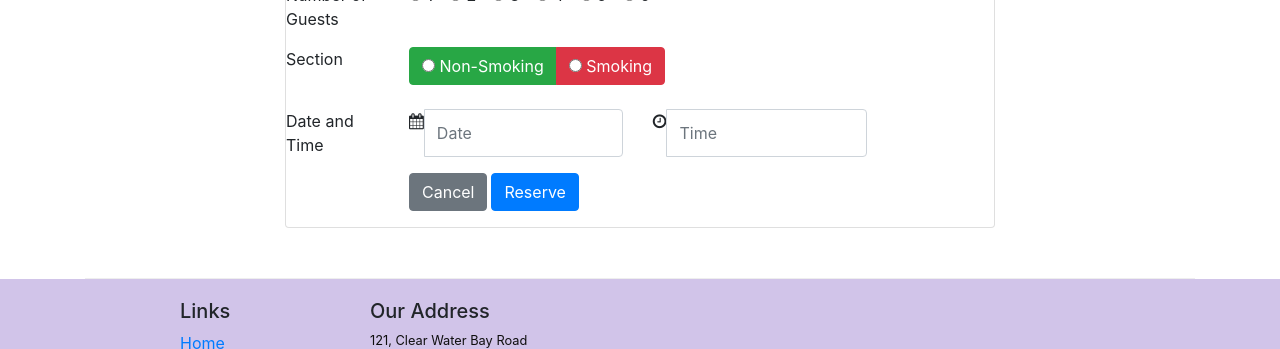
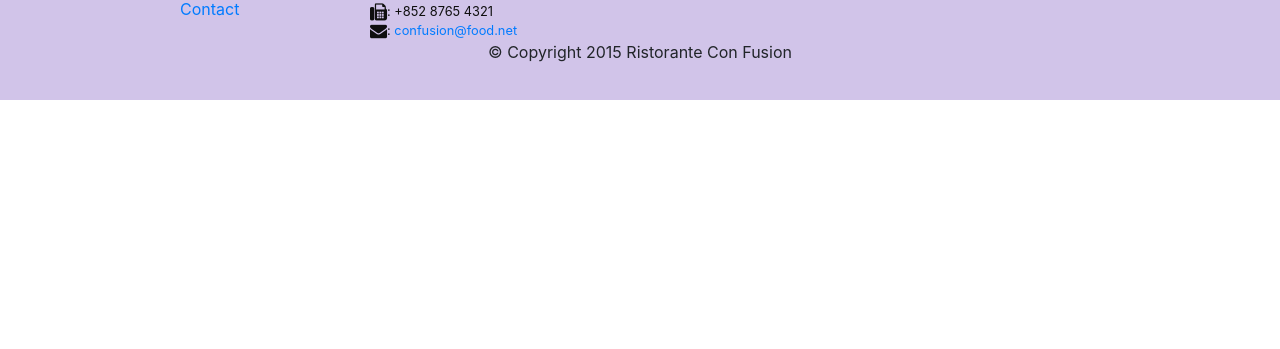
Before and after one commit to AliOgretmen/Full-Stack, a website: page conFusion/index.html in a window 1280 px wide. Shown: the part 2062-2411 px from the top of the page. After the commit the page ends 2162 px from the top, so only its background shows below. Drawn offline with nearby package versions, Linux system fonts and the light colour scheme.

Commit message:
Bootstrap JQuery

```diff
--- a/conFusion/css/style.css
+++ b/conFusion/css/style.css
@@ -53,3 +53,9 @@ body{
     left: 0;
     min-height: 300px;
 }
+
+#carouselButtons {
+    right:0px;
+    position: absolute;
+    bottom: 0px;
+}
--- a/conFusion/index.html
+++ b/conFusion/index.html
@@ -87,8 +87,7 @@
         </div>
     </div>
 
-    </div>
-    </div>
+
 
     <header class="jumbotron">
         <div class="container">
@@ -150,7 +149,7 @@
                         <div class="col-4">
                             <div class="btn-group" data-toggle="buttons">
 
-                                <label class="btn btn-success">
+                                <label class="btn btn-success active">
                                     <input type="radio" name="options" id="option2" autocomplete="off"> Non-Smoking
                                 </label>
                                 <label class="btn btn-danger">
@@ -246,6 +245,14 @@
                     <a class="carousel-control-next" href="#mycarousel" role="button" data-slide="next">
                         <span class="carousel-control-next-icon"></span>
                     </a>
+                    <div class="btn-group" id="carouselButtons">
+                        <button class="btn btn-danger btn-sm" id="carousel-pause">
+                            <span class="fa fa-pause"></span>
+                        </button>
+                        <button class="btn btn-danger btn-sm" id="carousel-play">
+                            <span class="fa fa-play"></span>
+                        </button>
+                    </div>
                 </div>
             </div>
         </div>
@@ -308,86 +315,6 @@
                     </div>
                 </div>
             </div>
-        </div>
-        <div class="row row-content align-items-center">
-            <div class="col-sm-8 container">
-                <div class="card">
-                    <h3 class="card-header" id="reserveform">Reserve a Table</h3>
-                    <div class="card-block">
-                        <div class="row form-group">
-                            <div class="col-sm-2 pr-3">
-                                Number of Guests
-                            </div>
-                            <div class="col-sm-10 d-flex">
-                                <div class="pr-3">
-                                    <input type="radio" name="table"> 1
-                                </div>
-                                <div class="pr-3">
-                                    <input type="radio" name="table"> 2
-                                </div>
-                                <div class="pr-3">
-                                    <input type="radio" name="table"> 3
-                                </div>
-                                <div class="pr-3">
-                                    <input type="radio" name="table"> 4
-                                </div>
-                                <div class="pr-3">
-                                    <input type="radio" name="table"> 5
-                                </div>
-                                <div class="pr-3">
-                                    <input type="radio" name="table"> 6
-                                </div>
-                            </div>
-                        </div>
-                        <div class="row form-group">
-                            <div class="col-2 pr-0">
-                                Section
-                            </div>
-                            <div class="col-4">
-                                <div class="btn-group" data-toggle="buttons">
-
-                                    <label class="btn btn-success">
-                                        <input type="radio" name="options" id="option2" autocomplete="off"> Non-Smoking
-                                    </label>
-                                    <label class="btn btn-danger">
-                                        <input type="radio" name="options" id="option3" autocomplete="off"> Smoking
-                                    </label>
-                                </div>
-                            </div>
-                        </div>
-
-                        <div class="row form-group">
-                            <div class="col-2 pr-0">
-                                Date and Time
-                            </div>
-                            <div class="col-10 row">
-                                <div class="input-group col-sm-5">
-                                    <div class="input-group-addon">
-                                        <i class="fa fa-calendar"></i>
-                                    </div>
-                                    <input type="text" class="form-control" placeholder="Date">
-                                </div>
-                                <div class="input-group col-sm-5">
-                                    <div class="input-group-addon">
-                                        <i class="fa fa-clock-o" aria-hidden="true"></i>
-                                    </div>
-                                    <input type="text" class="form-control" placeholder="Time">
-                                </div>
-                            </div>
-                        </div>
-                        <div class="row form-group">
-                            <div class="col-2 pr-0">
-                            </div>
-                            <div class="col-6">
-                                <button class="btn btn-secondary float-left mr-1">Cancel</button>
-                                <button class="btn btn-primary float-left">Reserve</button>
-                            </div>
-                        </div>
-
-                    </div>
-                </div>
-            </div>
-
         </div>
     </div>
 
@@ -460,13 +387,17 @@
     <script src="node_modules/jquery/dist/jquery.min.js"></script>
     <script src="node_modules/tether/dist/js/tether.min.js"></script>
     <script src="node_modules/bootstrap/dist/js/bootstrap.min.js"></script>
-
     <script>
-        $(document).ready(function () {
-            $('[data-toggle="tooltip"]').tooltip();
+        $(document).ready(function(){
+            $("#mycarousel").carousel( { interval: 2000 } );
+            $("#carousel-pause").click(function(){
+                $("#mycarousel").carousel('pause');
+            });
+            $("#carousel-play").click(function(){
+                $("#mycarousel").carousel('cycle');
+            });
         });
     </script>
-
 </body>
 
 </html>
```
